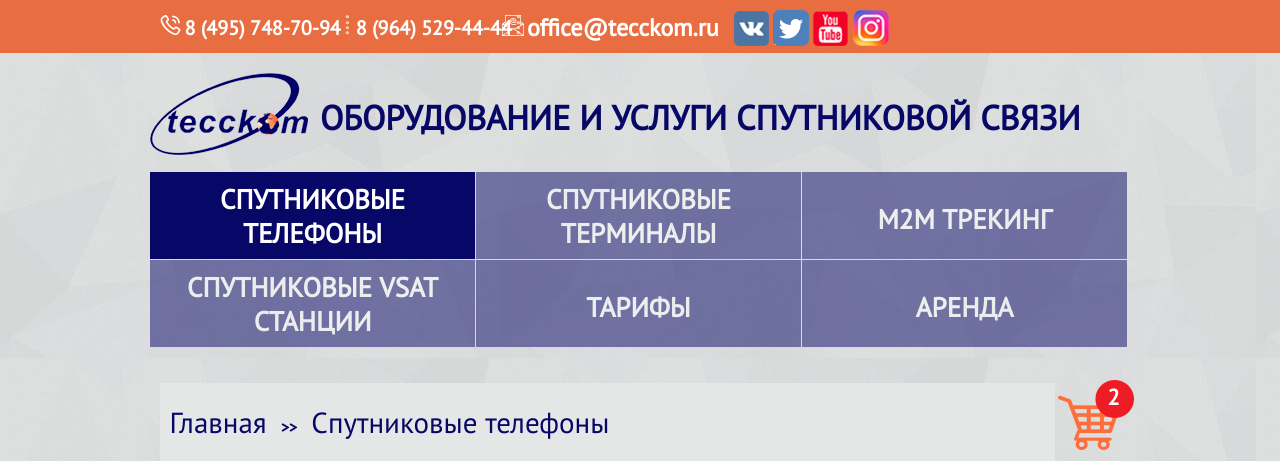
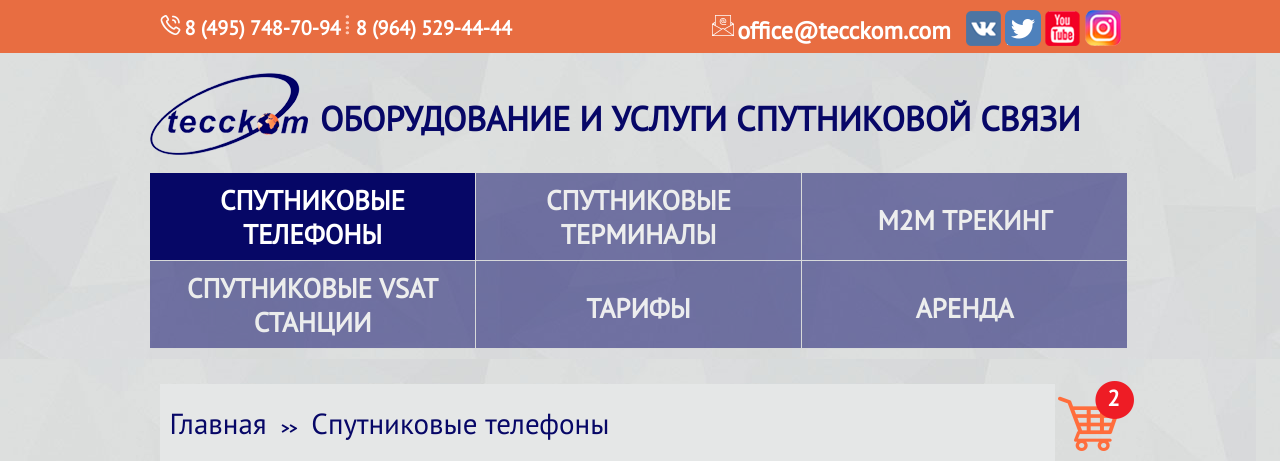
Before and after one commit to feelman/teckom, a PHP site: page /satellite_phones.html in a window 1280 px wide. Shown: the top 461 px of the page. Run offline with PHP 8.4, Linux system fonts and the light colour scheme; style sheets or scripts are compiled from the project's sources.

Commit message:
Bugs fix

```diff
--- a/src/index.html
+++ b/src/index.html
@@ -66,7 +66,7 @@
         <div class="top__tel">8 (495) 748-70-94</div>
         <div class="top__tel">8 (964) 529-44-44</div>
         <div class="top__right">
-          <div class="top__email">office@tecckom.ru</div>
+          <div class="top__email"><a href="mailto:office@tecckom.com">office@tecckom.com</a></div>
           <ul class="socials">
             <li class="social  social__vk"><a href="http://vkontakte.ru/id2582378#/tecckom"><img src="img/icon-vk.png"></a></li>
             <li class="social  social__tw"><a href="https://twitter.com/#!/tecckom"><img src="img/icon-tw.png"></a></li>
@@ -230,7 +230,7 @@
           <h3 class="h3-title">Контактная информация</h3>
           <p class="page-footer__tel">8 (495) 748-70-94<br>8 (964) 529-44-44</p>
           <p class="page-footer__info">
-            E-mail: <a class="page-footer__info-mail" href="mailto:office@tecckom.ru">office@tecckom.ru</a><br>
+            E-mail: <a class="page-footer__info-mail" href="mailto:office@tecckom.com">office@tecckom.com</a><br>
             Адрес офиса: 117545 Москва, Варшавское шоссе 125<br>
             НИИ "АРГОН" офис 7609 (внутренний телефон 164)<br>
             Время работы с 10 до 18. <a class="page-footer__info-map" href="#">Схема проезда.</a>
--- a/src/less/blocks/top.less
+++ b/src/less/blocks/top.less
@@ -19,10 +19,12 @@
   font-size: 20px;
 }
 
-.top__email {
+.top__email a {
   font-size: 24px;
   margin-left: 0px;
   padding: 12px 0;
+  text-decoration: none;
+  color: #ffffff;
 
   &::before {
     position: absolute;
@@ -49,7 +51,7 @@
   background: url(../img/icon-tel.png) no-repeat;
 }
 
-.top__tel::after {
+.top__tel:first-child::after {
   position: absolute;
   content: "";
   top: 15px;
@@ -60,7 +62,7 @@
 }
 
 @-moz-document url-prefix() {
- .top__tel::after {
+ .top__tel:first-child::after {
   position: absolute;
   content: "";
   top: 17px;
@@ -71,13 +73,13 @@
   }
 
   .top__email {
-    margin-left: 200px;
+    margin-left: 0px;
   }
 
 }
 
 @supports (-ms-accelerator:true) {
-    .top__tel::after {
+    .top__tel:first-child::after {
   position: absolute;
   content: "";
   top: 17px;
--- a/src/satellite_phones.html
+++ b/src/satellite_phones.html
@@ -65,13 +65,15 @@
       <div class="wrapper">
         <div class="top__tel">8 (495) 748-70-94</div>
         <div class="top__tel">8 (964) 529-44-44</div>
-        <div class="top__email">office@tecckom.ru</div>
+        <div class="top__right">
+          <div class="top__email"><a href="mailto:office@tecckom.com">office@tecckom.com</a></div>
           <ul class="socials">
             <li class="social  social__vk"><a href="http://vkontakte.ru/id2582378#/tecckom"><img src="img/icon-vk.png"></a></li>
             <li class="social  social__tw"><a href="https://twitter.com/#!/tecckom"><img src="img/icon-tw.png"></a></li>
             <li class="social  social__yt"><a href="https://www.youtube.com/channel/UC8IYbL4-dso6mO20CgbtagA"><img src="img/icon-yt.png"></a></li>
             <li class="social  social__insta"><a href="https://instagram.com/tecckom/"><img src="img/icon-insta.png"></a></li>
           </ul>
+        </div>
       </div>
     </div>
     <header class="page-header">
@@ -330,7 +332,7 @@ Android</h5>
           <h3 class="h3-title">Контактная информация</h3>
           <p class="page-footer__tel">8 (495) 748-70-94<br>8 (964) 529-44-44</p>
           <p class="page-footer__info">
-            E-mail: <a class="page-footer__info-mail" href="mailto:office@tecckom.ru">office@tecckom.ru</a><br>
+            E-mail: <a class="page-footer__info-mail" href="mailto:office@tecckom.com">office@tecckom.com</a><br>
             Адрес офиса: 117545 Москва, Варшавское шоссе 125<br>
             НИИ "АРГОН" офис 7609 (внутренний телефон 164)<br>
             Время работы с 10 до 18. <a class="page-footer__info-map" href="#">Схема проезда.</a>
```
Lines whose indentation alone changed are shown as unchanged.
